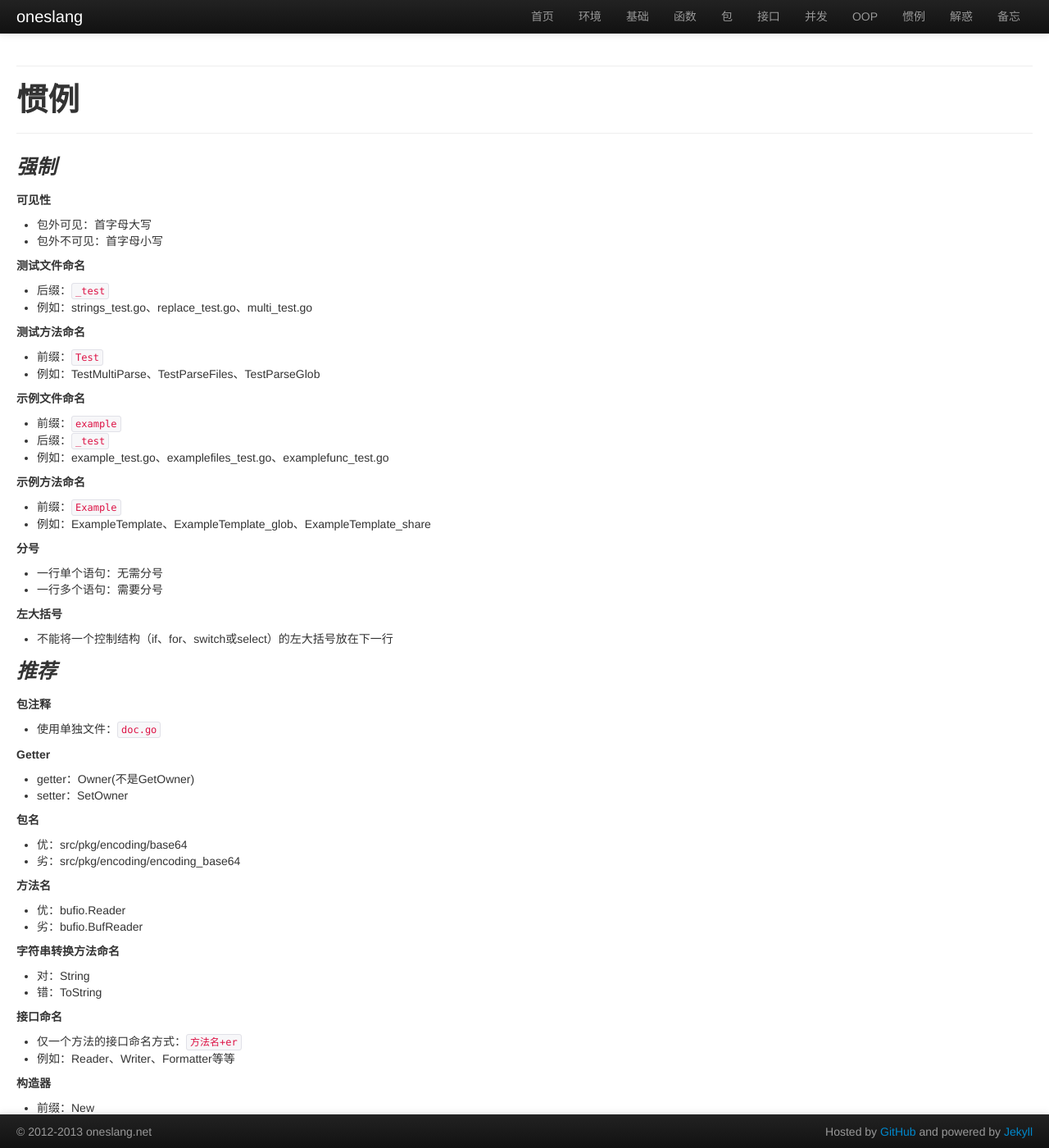
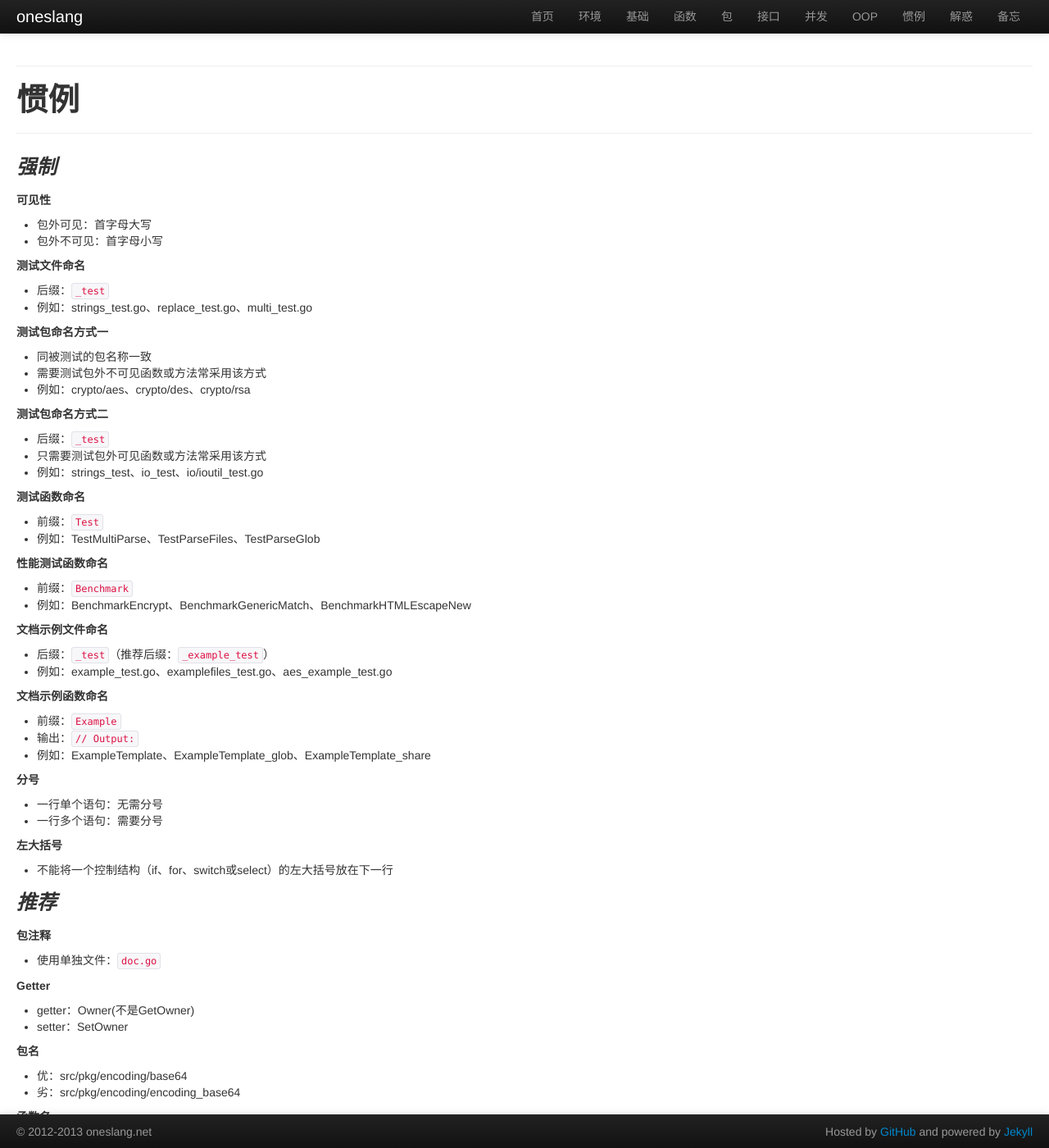
Before and after one commit to oneslang/oneslang.net, a Jekyll site: the page built from golang/convention.md, in a window 1280 px wide and 1400 px high. Shown: the whole window at 82% size. Built offline with Jekyll 4.4.1, drawn with Linux system fonts in a browser that asks for light colours; some of the changed text lies outside the part shown.

Commit message:
add Benchmark|test package name

```diff
--- a/golang/convention.md
+++ b/golang/convention.md
@@ -13,17 +13,31 @@ title: 惯例
 * 后缀：`_test`
 * 例如：strings_test.go、replace_test.go、multi_test.go
 
-##### 测试方法命名
+##### 测试包命名方式一
+* 同被测试的包名称一致
+* 需要测试包外不可见函数或方法常采用该方式
+* 例如：crypto/aes、crypto/des、crypto/rsa
+
+##### 测试包命名方式二
+* 后缀：`_test`
+* 只需要测试包外可见函数或方法常采用该方式
+* 例如：strings_test、io_test、io/ioutil_test.go
+
+##### 测试函数命名
 * 前缀：`Test`
 * 例如：TestMultiParse、TestParseFiles、TestParseGlob
 
-##### 示例文件命名
-* 前缀：`example`
-* 后缀：`_test`
-* 例如：example_test.go、examplefiles_test.go、examplefunc_test.go
+##### 性能测试函数命名
+* 前缀：`Benchmark`
+* 例如：BenchmarkEncrypt、BenchmarkGenericMatch、BenchmarkHTMLEscapeNew
 
-##### 示例方法命名
+##### 文档示例文件命名
+* 后缀：`_test`（推荐后缀：`_example_test`）
+* 例如：example_test.go、examplefiles_test.go、aes_example_test.go
+
+##### 文档示例函数命名
 * 前缀：`Example`
+* 输出：`// Output:`
 * 例如：ExampleTemplate、ExampleTemplate_glob、ExampleTemplate_share
 
 ##### 分号
@@ -46,16 +60,16 @@ title: 惯例
 * 优：src/pkg/encoding/base64
 * 劣：src/pkg/encoding/encoding_base64
 
-##### 方法名
+##### 函数名
 * 优：bufio.Reader
 * 劣：bufio.BufReader
 
-##### 字符串转换方法命名
+##### 字符串转换函数命名
 * 对：String
 * 错：ToString
 
 ##### 接口命名
-* 仅一个方法的接口命名方式：`方法名+er`
+* 仅一个函数的接口命名方式：`函数名+er`
 * 例如：Reader、Writer、Formatter等等
 
 ##### 构造器
@@ -75,7 +89,7 @@ title: 惯例
 ##### 项目包文件命名
 * 分类从大到小
 * 间隔符使用`.`
-* 例外：测试文件和示例文件
+* 例外：测试文件和文档示例文件
 * 例如：api.factory.go、api.session.go、core.factory.go、core.session.go
 * 参考：github.com/oneslang/db
 
```
